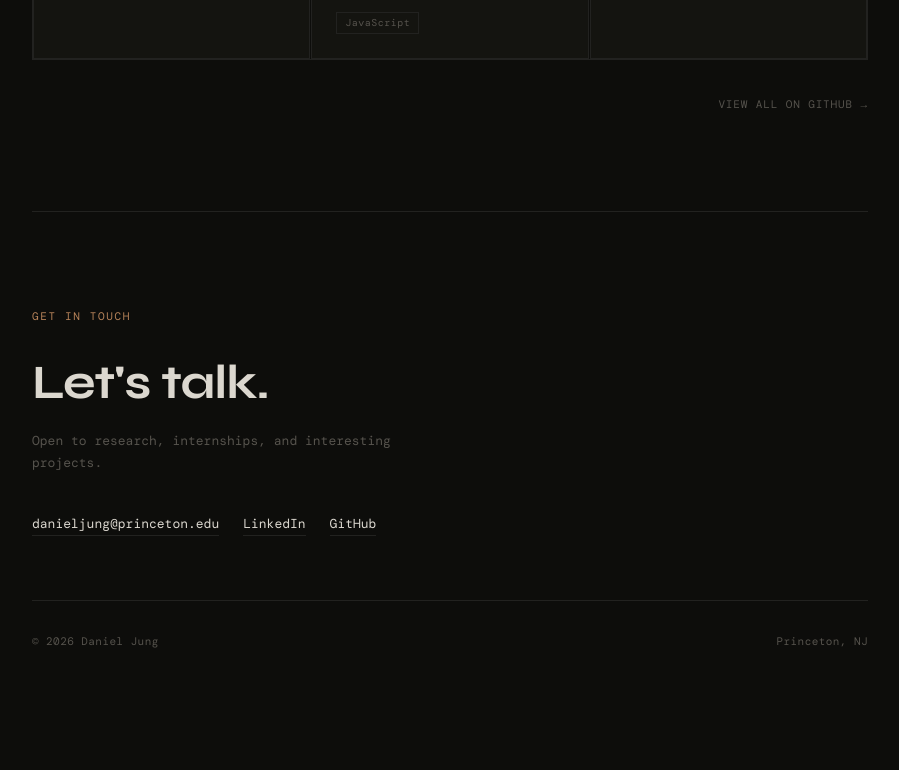
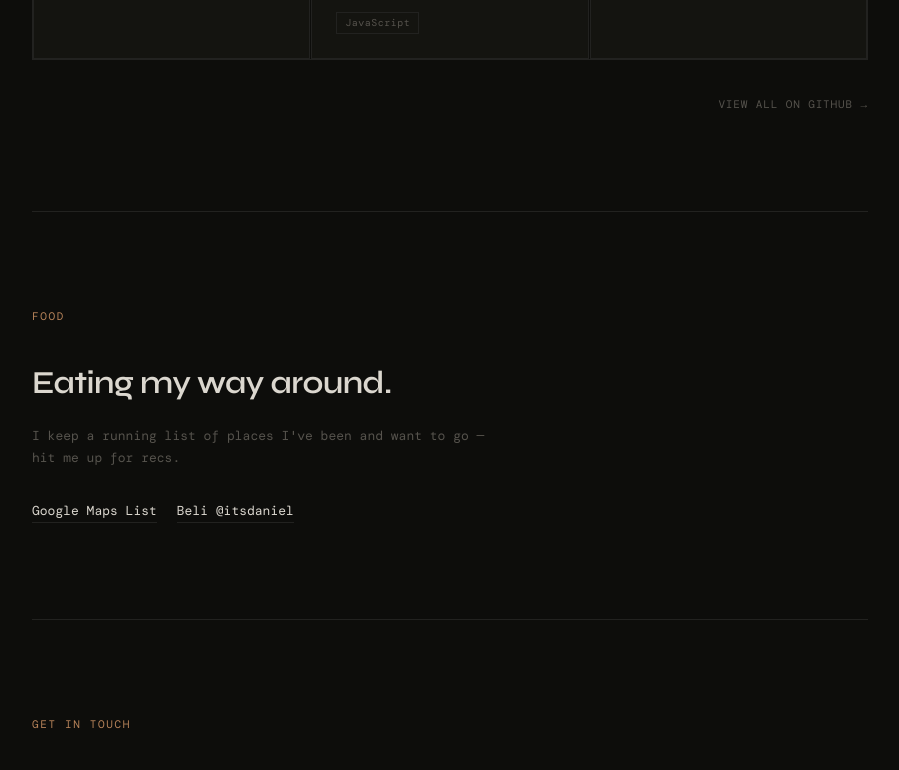
Before and after one commit to dandan002/personal-website, a Next.js app: page / in a window 1280 px wide. Shown: the part 2000-2770 px from the top of the page, without its empty margins (190-1089 px from the left). Before the commit the page ends 2715 px from the top, so only its background shows below. Built offline with nearby package versions, Linux system fonts and the light colour scheme; no server answers; a web font is replaced by a local one.

Commit message:
1.1.0 Food list

```diff
--- a/app/page.tsx
+++ b/app/page.tsx
@@ -323,6 +323,52 @@ export default async function Home() {
 
         <hr className="divider" />
 
+        {/* ── Food ── */}
+        <section
+          id="food"
+          style={{ padding: "6rem 0" }}
+        >
+          <ScrollReveal>
+            <p className="section-label">Food</p>
+            <h2
+              style={{
+                fontFamily: "var(--font-display)",
+                fontWeight: 600,
+                fontSize: "clamp(1.4rem, 3vw, 2rem)",
+                marginBottom: "1rem",
+                letterSpacing: "-0.02em",
+              }}
+            >
+              Eating my way around.
+            </h2>
+            <p style={{ fontSize: "13px", color: "var(--color-muted)", maxWidth: "480px", lineHeight: 1.7, marginBottom: "2rem" }}>
+              I keep a running list of places I&apos;ve been and want to go — hit me up for recs.
+            </p>
+            <div style={{ display: "flex", gap: "1.25rem", flexWrap: "wrap" }}>
+              <a
+                href="https://maps.app.goo.gl/HnVFL9gccERuvyZH7"
+                target="_blank"
+                rel="noopener noreferrer"
+                className="link"
+                style={{ fontSize: "13px" }}
+              >
+                Google Maps List
+              </a>
+              <a
+                href="https://beliapp.co/app/itsdaniel"
+                target="_blank"
+                rel="noopener noreferrer"
+                className="link"
+                style={{ fontSize: "13px" }}
+              >
+                Beli @itsdaniel
+              </a>
+            </div>
+          </ScrollReveal>
+        </section>
+
+        <hr className="divider" />
+
         {/* ── Contact / Footer ── */}
         <section
           id="contact"
--- a/components/Nav.tsx
+++ b/components/Nav.tsx
@@ -46,6 +46,7 @@ export default function Nav() {
       <div style={{ display: "flex", gap: "2rem", alignItems: "center" }}>
         <a href="#resume" className="nav-link">Resume</a>
         <a href="#projects" className="nav-link">Projects</a>
+        <a href="#food" className="nav-link">Food</a>
         <a href="#contact" className="nav-link">Contact</a>
       </div>
     </nav>
```
